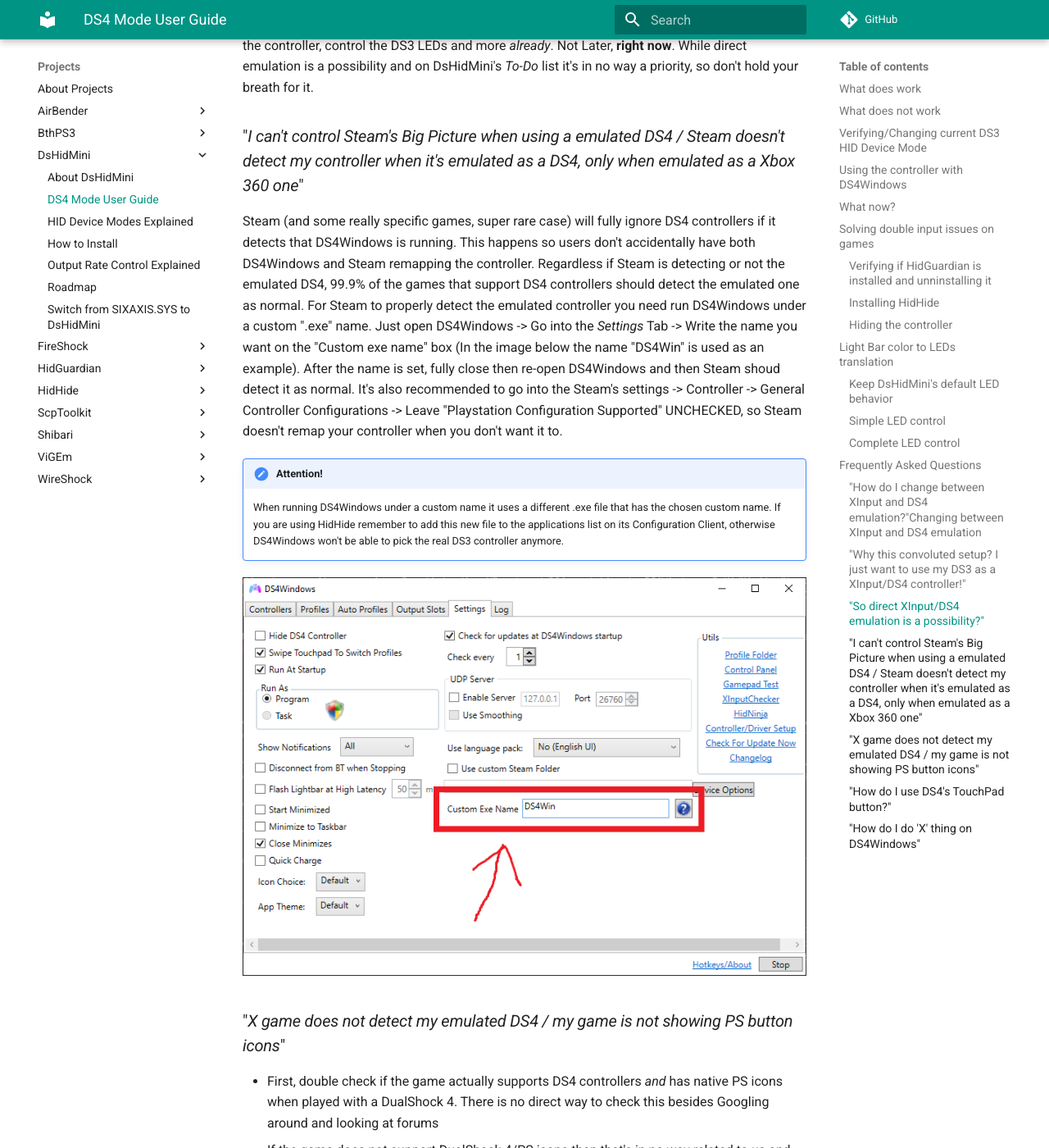
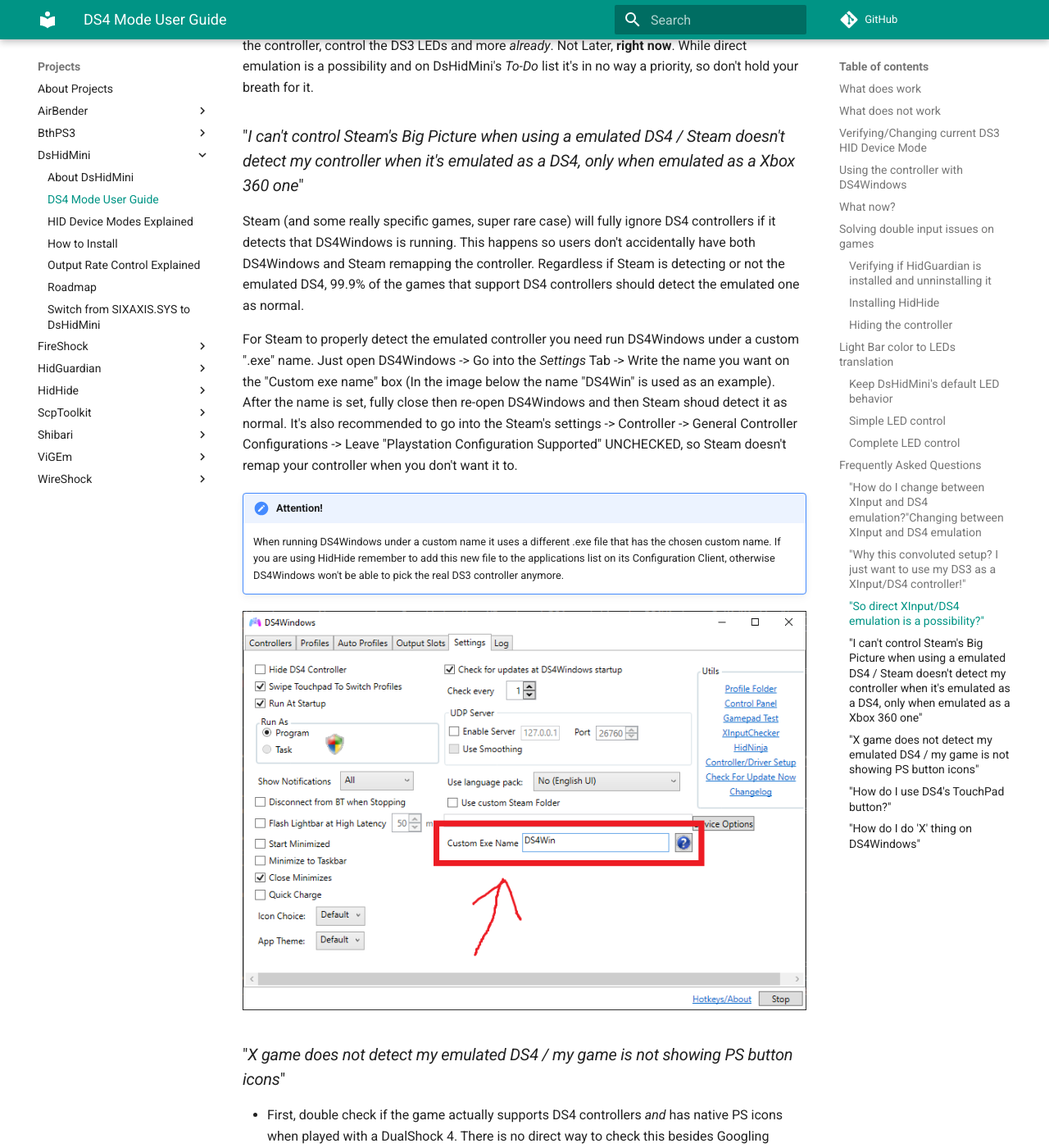
Before and after one commit to nefarius/ViGEm.github.io, an MkDocs documentation site: the page built from docs/projects/DsHidMini/DS4-Mode-User-Guide.md, in a window 1280 px wide and 1400 px high, scrolled down 12318 px. Shown: the whole window at 82% size. Built offline with MkDocs 1.6.1 and Material for MkDocs 9.7.7, drawn with Linux system fonts in a browser that asks for light colours; comment, search, counter and statistics services are not loaded; some of the changed text lies outside the part shown.

Commit message:
Fix formating

```diff
--- a/docs/projects/DsHidMini/DS4-Mode-User-Guide.md
+++ b/docs/projects/DsHidMini/DS4-Mode-User-Guide.md
@@ -227,6 +227,7 @@
 ### "_I can't control Steam's Big Picture when using a emulated DS4 / Steam doesn't detect my controller when it's emulated as a DS4, only when emulated as a Xbox 360 one_"
 
 Steam (and some really specific games, super rare case) will fully ignore DS4 controllers if it detects that DS4Windows is running. This happens so users don't accidentally have both DS4Windows and Steam remapping the controller. Regardless if Steam is detecting or not the emulated DS4, 99.9% of the games that support DS4 controllers should detect the emulated one as normal.
+
 For Steam to properly detect the emulated controller you need run DS4Windows under a custom ".exe" name. Just open DS4Windows -> Go into the _Settings_ Tab -> Write the name you want on the "Custom exe name" box (In the image below the name "DS4Win" is used as an example). After the name is set, fully close then re-open DS4Windows and then Steam shoud detect it as normal. It's also recommended to go into the Steam's settings -> Controller -> General Controller Configurations -> Leave "Playstation Configuration Supported" UNCHECKED, so Steam doesn't remap your controller when you don't want it to.
 
 !!! important "Attention!"
@@ -239,7 +240,7 @@
 - First, double check if the game actually supports DS4 controllers _and_ has native PS icons when played with a DualShock 4. There is no direct way to check this besides Googling around and looking at forums
 - If the game does not support DualShock 4/PS icons then that's in no way related to us and we can't do anything about it
 - If you are 100% sure the game supports PS button icons/DualShock 4, then this could be related to the issue above that is related to Steam not detecting the controller
-- If the game still doesn't recognize the emulated DualShock 4 then we have no idea what's going on and you are welcome on reaching us (through here)[https://vigem.org/Community-Support/]
+- If the game still doesn't recognize the emulated DualShock 4 then we have no idea what's going on and you are welcome on reaching us [through here](https://vigem.org/Community-Support/)
 
 ### "_How do I use DS4's TouchPad button?_"
 
```
